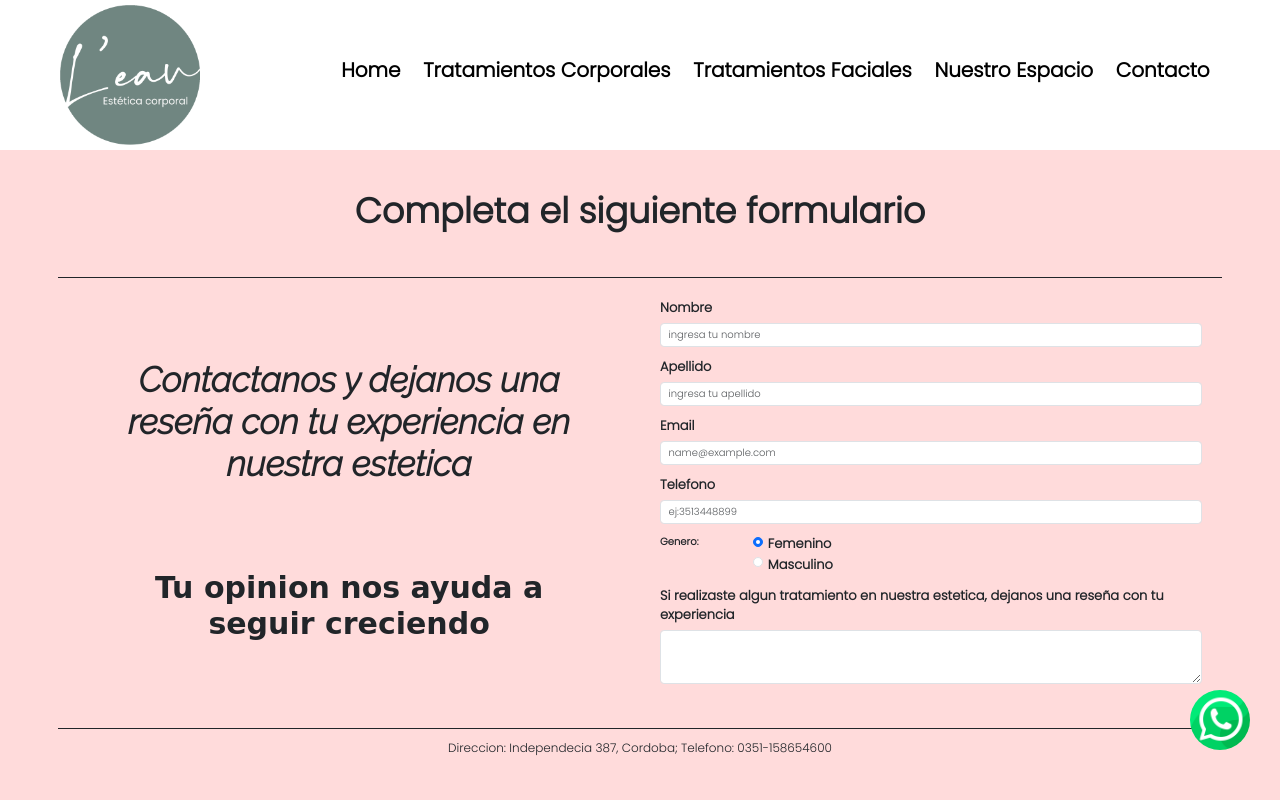
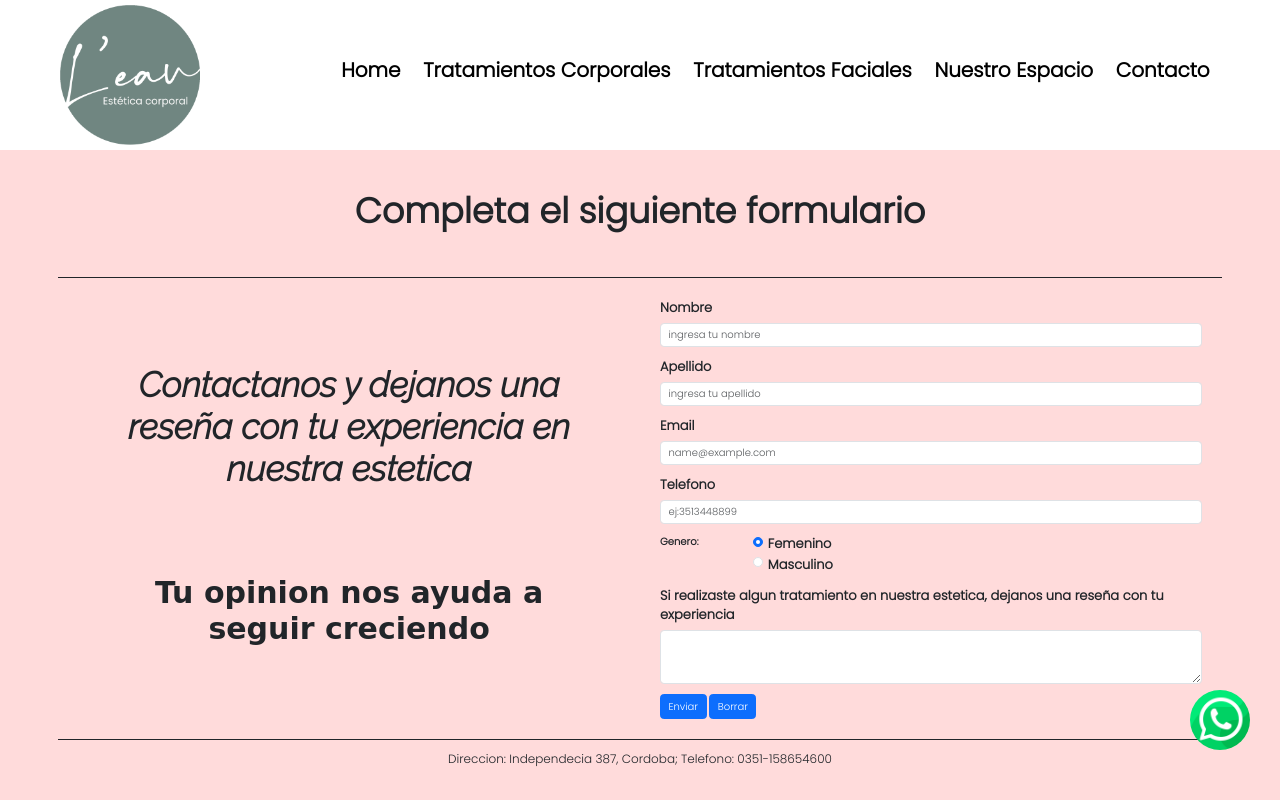
Before and after one commit to CamilaRicaud/Sitioweb-Estetica-Leau, a plain HTML site: page paginas/contacto.html in a window 1280 px wide. Drawn offline with nearby package versions, Linux system fonts and the light colour scheme; a web font is replaced by a local one.

Commit message:
agregue los botones de enviar y borrar en el formulario de la pagina contacto

```diff
--- a/paginas/contacto.html
+++ b/paginas/contacto.html
@@ -76,6 +76,8 @@
                 <label for="exampleFormControlTextarea1" class="form-label">Si realizaste algun tratamiento en nuestra estetica, dejanos una reseña con tu experiencia</label>
                 <textarea class="form-control" id="exampleFormControlTextarea1" rows="3"></textarea>
             </div>
+            <input class="btn btn-primary" type="submit" value="Enviar">
+            <input class="btn btn-primary" type="reset" value="Borrar">
         </form>
     </section>
     <footer class="footercontacto">
```
